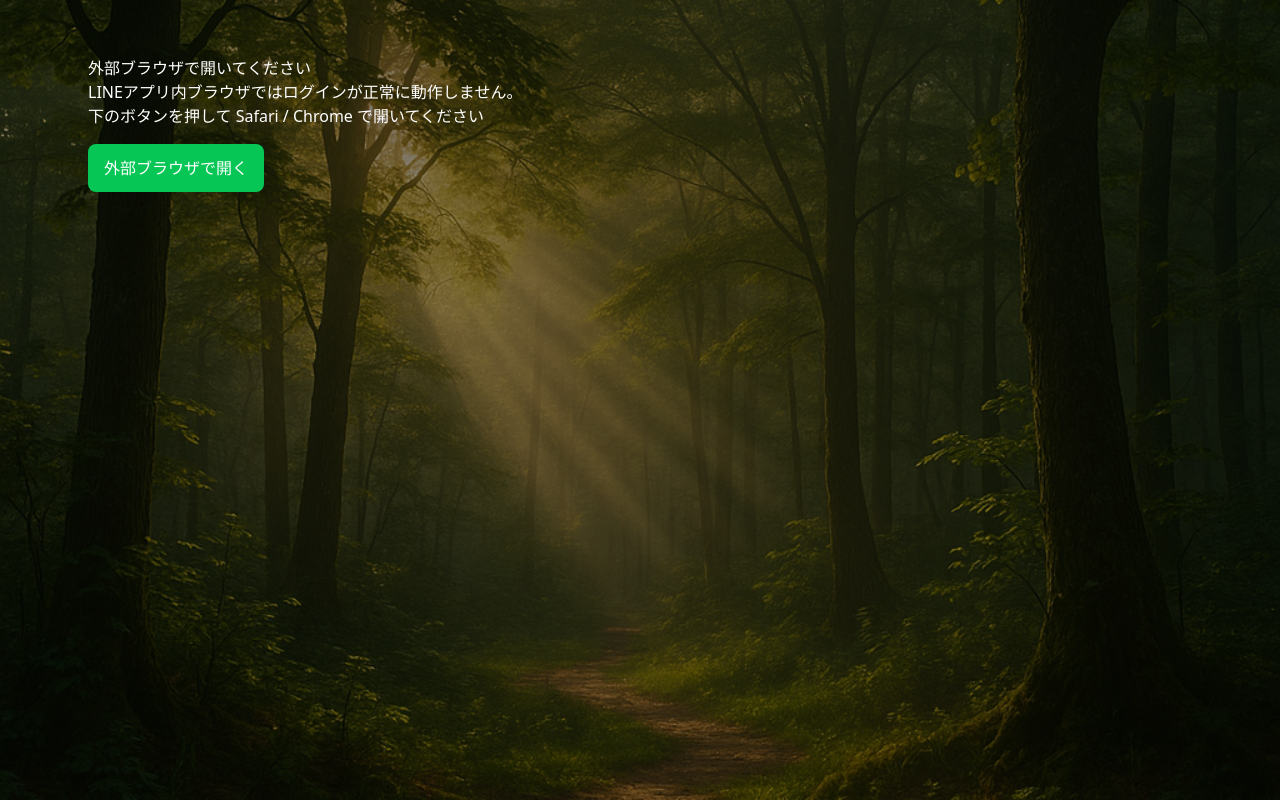
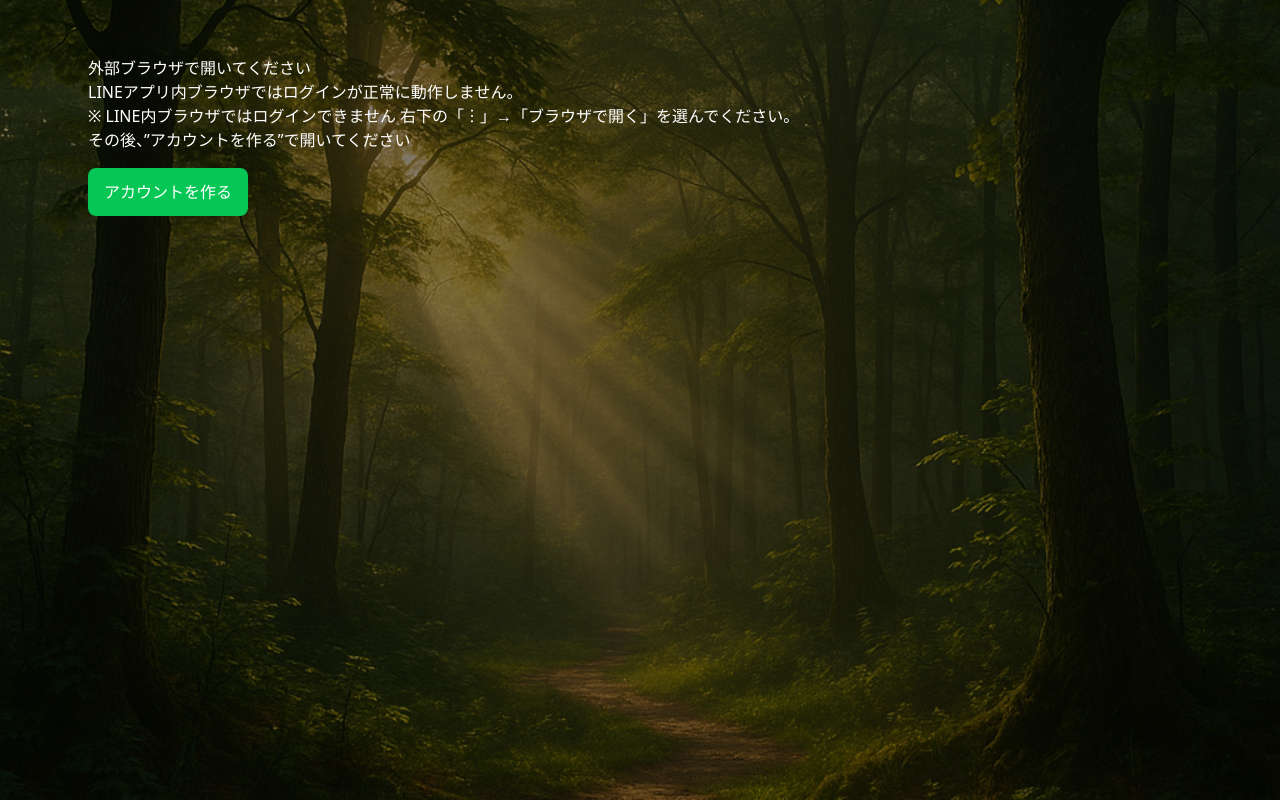
Before and after one commit to mfukui1218/gibier, a Next.js app: page /redirect in a window 1280 px wide. Built offline with nearby package versions, Linux system fonts and the light colour scheme.

Commit message:
絶対パスtest

```diff
--- a/app/redirect/page.tsx
+++ b/app/redirect/page.tsx
@@ -8,7 +8,10 @@ export default function RedirectPage() {
       <p>
         LINEアプリ内ブラウザではログインが正常に動作しません。
         <br />
-        下のボタンを押して Safari / Chrome で開いてください
+		※ LINE内ブラウザではログインできません
+		右下の「︙」→「ブラウザで開く」を選んでください。
+		<br />
+		その後、”アカウントを作る”で開いてください
       </p>
 
       <a
@@ -25,7 +28,7 @@ export default function RedirectPage() {
           textDecoration: "none",
         }}
       >
-        外部ブラウザで開く
+		アカウントを作る
       </a>
     </main>
   );
```
